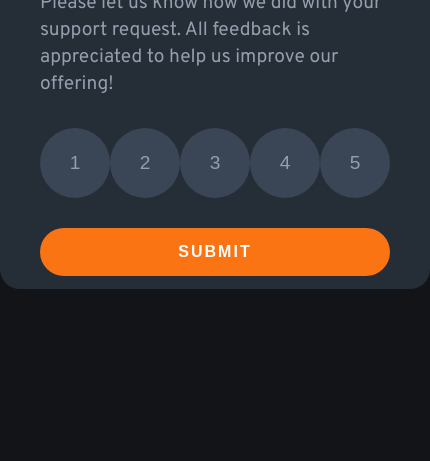
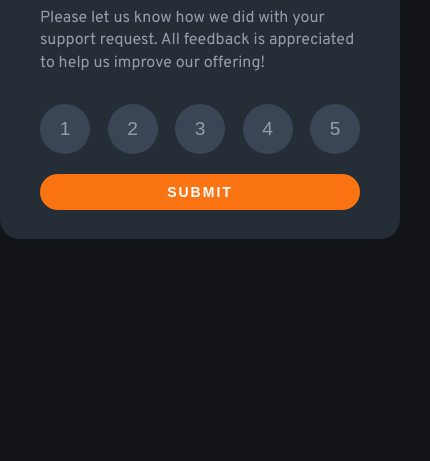
Before and after one commit to lucas-possato-dev/InteractiveRateComponent, a plain HTML site: page index.html in a window 390 px wide. Shown: the part 383-844 px from the top of the page, 430 px wide, since content can reach past the window. Drawn offline with Linux system fonts and the light colour scheme.

Commit message:
mobileAdded

```diff
--- a/style.css
+++ b/style.css
@@ -91,10 +91,6 @@ a {
   margin-top: 10px;
 }
 
-
-.rateNumber {
-  font-size: 1.2em ;
-}
 .thankYou h1 {
   text-align: center;
   font-size: 2.5em;
@@ -174,8 +170,40 @@ a {
   background: #3a4655;
   border-radius: 50%;
 }
-/*- White: hsl(0, 0%, 100%)
-- Light Grey: hsl(217, 12%, 63%)
-- Medium Grey: hsl(216, 12%, 54%)
-- Dark Blue: hsl(213, 19%, 18%)
-- Very Dark Blue: hsl(216, 12%, 8%)*/
+
+@media (max-width: 600px) {
+  .howDidWeDo,
+  .thankYou {
+    width: 400px;
+    height: 400px;
+  }
+  .text {
+    margin-top: 20px ;
+  }
+  .howDidWeDo h1 {
+    font-size: 1.8em;
+  }
+  .howDidWeDo p {
+    font-size: 1em;
+  }
+  .thankYou h1 {
+    margin-top: 20px;
+    font-size: 1.6em;
+  }
+  .thankYou p {
+    font-size: 1em;
+    width: fit-content;
+  }
+  .rateNumber {
+    font-size: 0.875em;
+  }
+  .rate button {
+    width: 50px;
+    height: 50px;
+  }
+  .btn {
+    margin-top: 20px;
+    font-size: 0.875em;
+    padding: 10px;
+  }
+}
```
